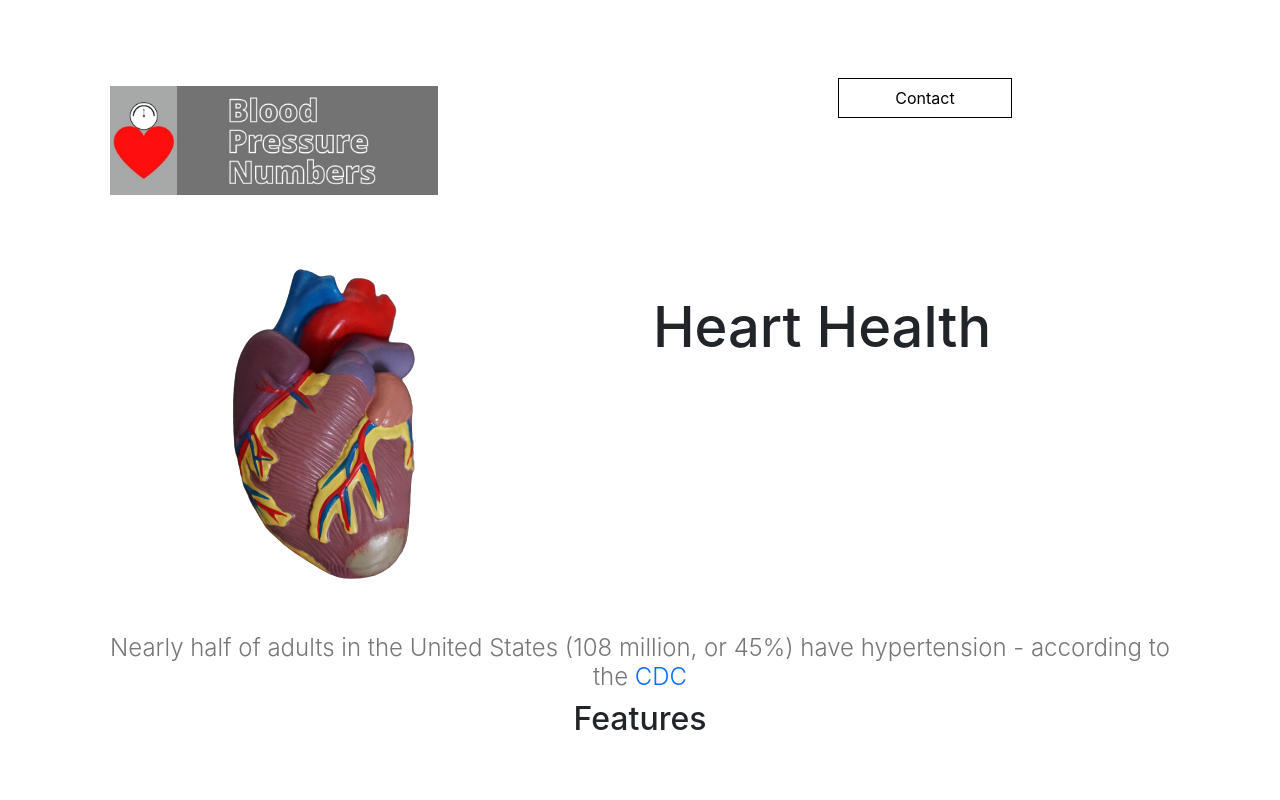
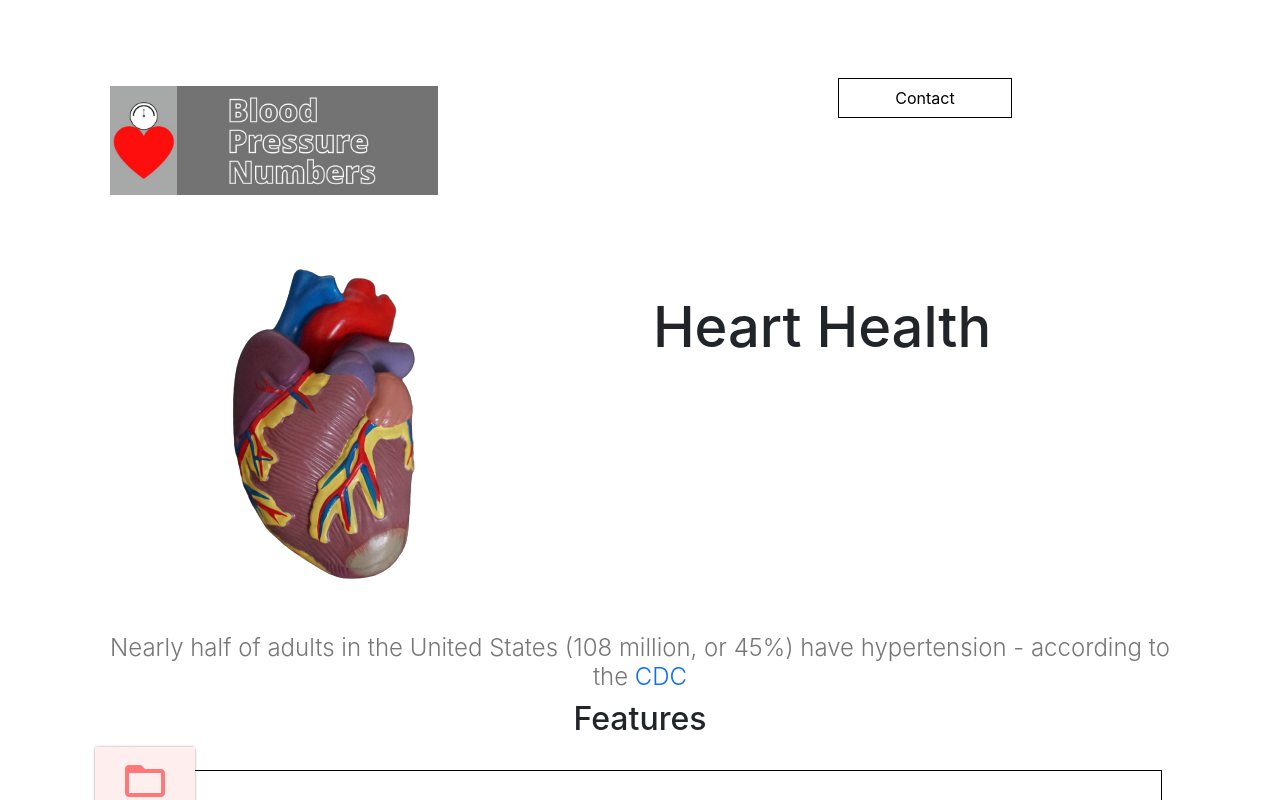
Before and after one commit to jgarcia4444/bpn-web-client, a React (Create React App) app: page / in a window 1280 px wide. Both pictures are taken after a click on the element 157 px from the left and 789 px from the top of the page. Shown: the top 800 px of the page. Built offline with nearby package versions, Linux system fonts and the light colour scheme.

Commit message:
Now when an icon is clicked the rest of the features disappear and the full description of the clicked feature is displayed.

```diff
--- a/src/components/Home/Features/Feature/index.js
+++ b/src/components/Home/Features/Feature/index.js
@@ -3,9 +3,9 @@ import { Container, Row, Col } from 'react-bootstrap';
 
 import './index.css';
 
-const Feature = ({featureDetails, handleIconClick}) => {
+const Feature = ({featureDetails, handleIconClick, showFullDescription}) => {
 
-    const {title, shortIntro, icon} = featureDetails
+    const {title, shortIntro, icon, description} = featureDetails
 
     return (
         <Container>
@@ -14,7 +14,7 @@ const Feature = ({featureDetails, handleIconClick}) => {
                     {icon}
                 </div>
                 <Row><h4>{title}</h4></Row>
-                <Row><p>{shortIntro}</p></Row>
+                <Row><p>{showFullDescription ? description : shortIntro}</p></Row>
             </div>
         </Container>
     )
--- a/src/components/Home/Features/index.css
+++ b/src/components/Home/Features/index.css
@@ -0,0 +1,3 @@
+.features-container {
+    height: 60vh;
+}
--- a/src/components/Home/Features/index.js
+++ b/src/components/Home/Features/index.js
@@ -76,21 +76,53 @@ class Features extends Component {
     }
 
     displayFeature = () => {
-
+        var featureObject;
+        switch(this.state.featureToShow) {
+            case "BP":
+                featureObject = {
+                    title: "Monitor Blood Pressure",
+                    shortIntro: "Lorem ipsum dolor sit amet, consectetur adipiscing elit, sed do eiusmod tempor incididunt ut labore et dolore magna aliqua. Ut enim ad minim veniam, quis nostrud exercitation ullamco laboris nisi ut aliquip ex ea commodo consequat.",
+                    icon: <MdFolderOpen size={48} />,
+                    description: "Lorem ipsum dolor sit amet, consectetur adipiscing elit, sed do eiusmod tempor incididunt ut labore et dolore magna aliqua. Ut enim ad minim veniam, quis nostrud exercitation ullamco laboris nisi ut aliquip ex ea commodo consequat. Lorem ipsum dolor sit amet, consectetur adipiscing elit, sed do eiusmod tempor incididunt ut labore et dolore magna aliqua. Ut enim ad minim veniam, quis nostrud exercitation ullamco laboris nisi ut aliquip ex ea commodo consequat. Lorem ipsum dolor sit amet, consectetur adipiscing elit, sed do eiusmod tempor incididunt ut labore et dolore magna aliqua. Ut enim ad minim veniam, quis nostrud exercitation ullamco laboris nisi ut aliquip ex ea commodo consequat."
+                }
+                break;
+            case "PRINT":
+                featureObject = {
+                    title: "Print Records",
+                    shortIntro: "Lorem ipsum dolor sit amet, consectetur adipiscing elit, sed do eiusmod tempor incididunt ut labore et dolore magna aliqua. Ut enim ad minim veniam, quis nostrud exercitation ullamco laboris nisi ut aliquip ex ea commodo consequat.",
+                    icon: <MdPrint size={48} />,
+                    description: "Lorem ipsum dolor sit amet, consectetur adipiscing elit, sed do eiusmod tempor incididunt ut labore et dolore magna aliqua. Ut enim ad minim veniam, quis nostrud exercitation ullamco laboris nisi ut aliquip ex ea commodo consequat. Lorem ipsum dolor sit amet, consectetur adipiscing elit, sed do eiusmod tempor incididunt ut labore et dolore magna aliqua. Ut enim ad minim veniam, quis nostrud exercitation ullamco laboris nisi ut aliquip ex ea commodo consequat. Lorem ipsum dolor sit amet, consectetur adipiscing elit, sed do eiusmod tempor incididunt ut labore et dolore magna aliqua. Ut enim ad minim veniam, quis nostrud exercitation ullamco laboris nisi ut aliquip ex ea commodo consequat."
+                }
+                break;
+            case "AVERAGE":
+                featureObject = {
+                    title: "See Averages",
+                    shortIntro: "Lorem ipsum dolor sit amet, consectetur adipiscing elit, sed do eiusmod tempor incididunt ut labore et dolore magna aliqua. Ut enim ad minim veniam, quis nostrud exercitation ullamco laboris nisi ut aliquip ex ea commodo consequat.",
+                    icon: <MdDataUsage size={48} />,
+                    description: "Lorem ipsum dolor sit amet, consectetur adipiscing elit, sed do eiusmod tempor incididunt ut labore et dolore magna aliqua. Ut enim ad minim veniam, quis nostrud exercitation ullamco laboris nisi ut aliquip ex ea commodo consequat. Lorem ipsum dolor sit amet, consectetur adipiscing elit, sed do eiusmod tempor incididunt ut labore et dolore magna aliqua. Ut enim ad minim veniam, quis nostrud exercitation ullamco laboris nisi ut aliquip ex ea commodo consequat. Lorem ipsum dolor sit amet, consectetur adipiscing elit, sed do eiusmod tempor incididunt ut labore et dolore magna aliqua. Ut enim ad minim veniam, quis nostrud exercitation ullamco laboris nisi ut aliquip ex ea commodo consequat."
+                };
+                break;
+            case "NOTES":
+                featureObject = {
+                    title: "Add Notes",
+                    shortIntro: "Lorem ipsum dolor sit amet, consectetur adipiscing elit, sed do eiusmod tempor incididunt ut labore et dolore magna aliqua. Ut enim ad minim veniam, quis nostrud exercitation ullamco laboris nisi ut aliquip ex ea commodo consequat.",
+                    icon: <MdSpeakerNotes size={48} />,
+                    description: "Lorem ipsum dolor sit amet, consectetur adipiscing elit, sed do eiusmod tempor incididunt ut labore et dolore magna aliqua. Ut enim ad minim veniam, quis nostrud exercitation ullamco laboris nisi ut aliquip ex ea commodo consequat. Lorem ipsum dolor sit amet, consectetur adipiscing elit, sed do eiusmod tempor incididunt ut labore et dolore magna aliqua. Ut enim ad minim veniam, quis nostrud exercitation ullamco laboris nisi ut aliquip ex ea commodo consequat. Lorem ipsum dolor sit amet, consectetur adipiscing elit, sed do eiusmod tempor incididunt ut labore et dolore magna aliqua. Ut enim ad minim veniam, quis nostrud exercitation ullamco laboris nisi ut aliquip ex ea commodo consequat."
+                };
+                break;
+        }
+        return <Feature showFullDescription={true} handleIconClick={() => this.handleIconClick(featureObject.title)} featureDetails={featureObject} />
     }
 
 
 
     render() {
 
-        const feature = () => {
-
-        }
-
         return (
             <Container className="features-container">
                 <h2 className="features-title">Features</h2>
-                {this.state.displayState === "SHOW_ALL" ? this.displayFeatures(): this.displayFeature(feature)}
+                {this.state.displayState === "SHOW_ALL" && this.displayFeatures() }
+                {this.state.displayState === "SHOW_FEATURE" && this.displayFeature()}
             </Container>
         )
     }
```
